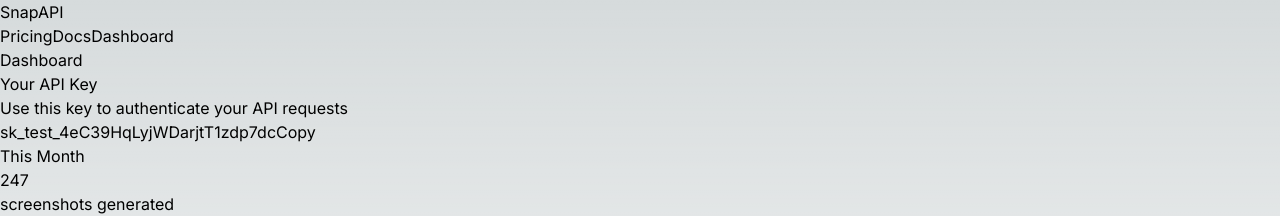
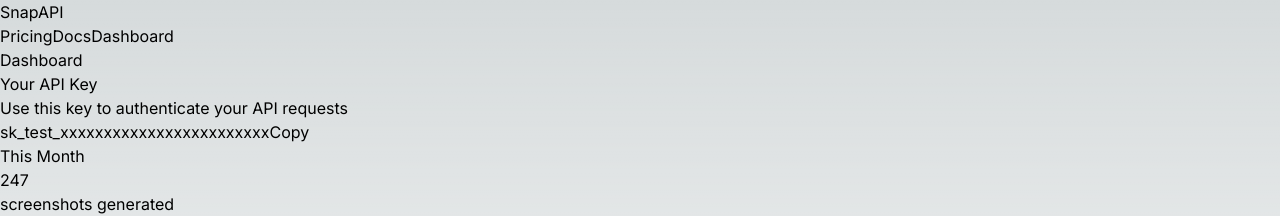
Before and after one commit to jloucks0-lab/snapapi, a Next.js app: page /dashboard in a window 1280 px wide. Shown: the top 216 px of the page. Built offline with nearby package versions, Linux system fonts and the light colour scheme.

Commit message:
Update dashboard with placeholder API keys

```diff
--- a/app/dashboard/page.tsx
+++ b/app/dashboard/page.tsx
@@ -9,7 +9,7 @@
                     <h2 className="text-2xl font-semibold mb-4">Your API Key</h2>
                     <p className="text-gray-600 mb-3">Use this key to authenticate your API requests</p>
                     <div className="bg-gray-100 p-4 rounded font-mono text-sm flex items-center justify-between">
-                        <span>sk_test_4eC39HqLyjWDarjtT1zdp7dc</span>
+                        <span>sk_test_xxxxxxxxxxxxxxxxxxxxxxxx</span>
                         <button className="bg-blue-600 text-white px-4 py-2 rounded hover:bg-blue-700 text-xs">
                             Copy
                         </button>
```
